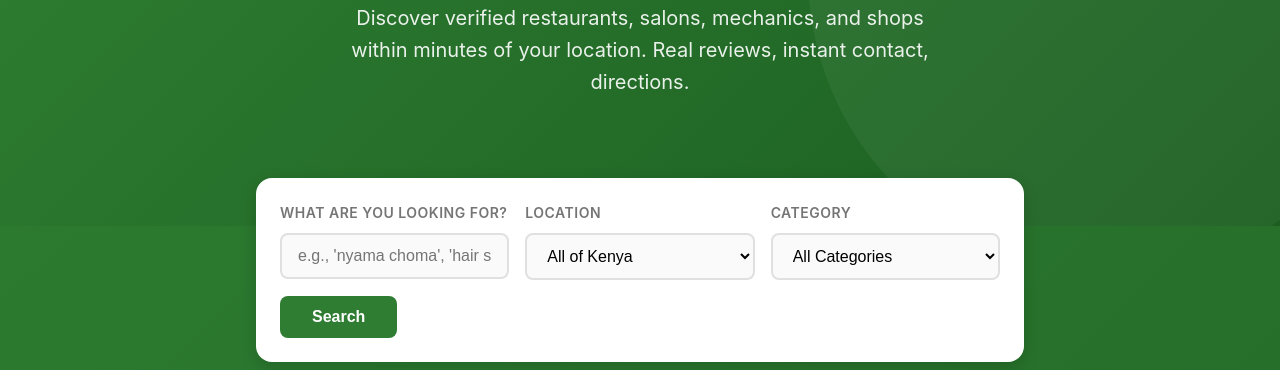
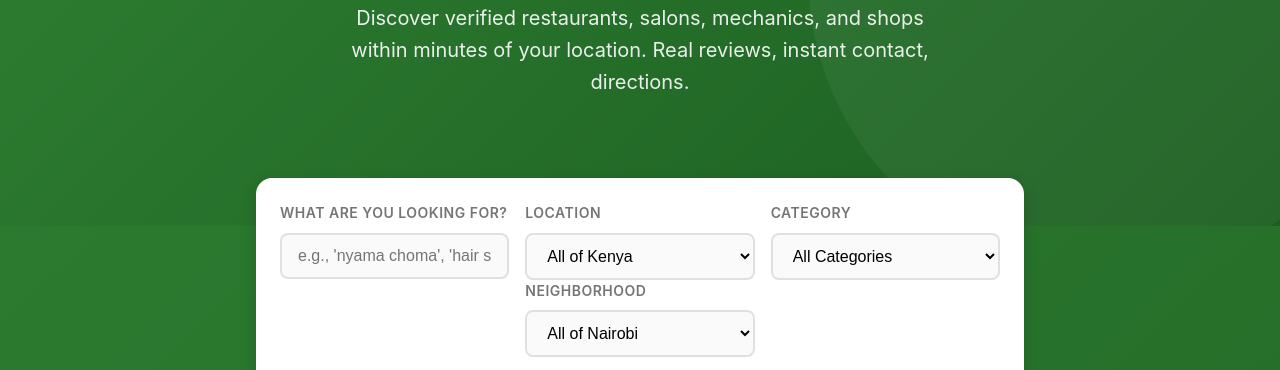
Before and after one commit to NyaguthiiMbona/findbiz-kenya, a plain HTML site: page index.html in a window 1280 px wide. Shown: the part 228-598 px from the top of the page. Drawn offline with Linux system fonts and the light colour scheme.

Commit message:
Update index.html

```diff
--- a/index.html
+++ b/index.html
@@ -1005,6 +1005,27 @@
                     <option value="eldoret">Eldoret</option>
                     <option value="thika">Thika</option>
                 </select>
+                <div class="search-input-group">
+    <label>Neighborhood</label>
+    <select id="neighborhoodSelect" onchange="filterByNeighborhood()">
+        <option value="">All of Nairobi</option>
+        <option value="westlands">Westlands</option>
+        <option value="parklands">Parklands</option>
+        <option value="cbd">Nairobi CBD</option>
+        <option value="kilimani">Kilimani</option>
+        <option value="ngong-road">Ngong Road</option>
+        <option value="eastleigh">Eastleigh</option>
+        <option value="south-b">South B</option>
+        <option value="south-c">South C</option>
+        <option value="karen">Karen</option>
+        <option value="langata">Langata</option>
+        <option value="roysambu">Roysambu</option>
+        <option value="kasarani">Kasarani</option>
+        <option value="embakasi">Embakasi</option>
+        <option value="industrial-area">Industrial Area</option>
+        <option value="upper-hill">Upper Hill</option>
+    </select>
+</div>
             </div>
             <div class="search-input-group">
                 <label>Category</label>
```
